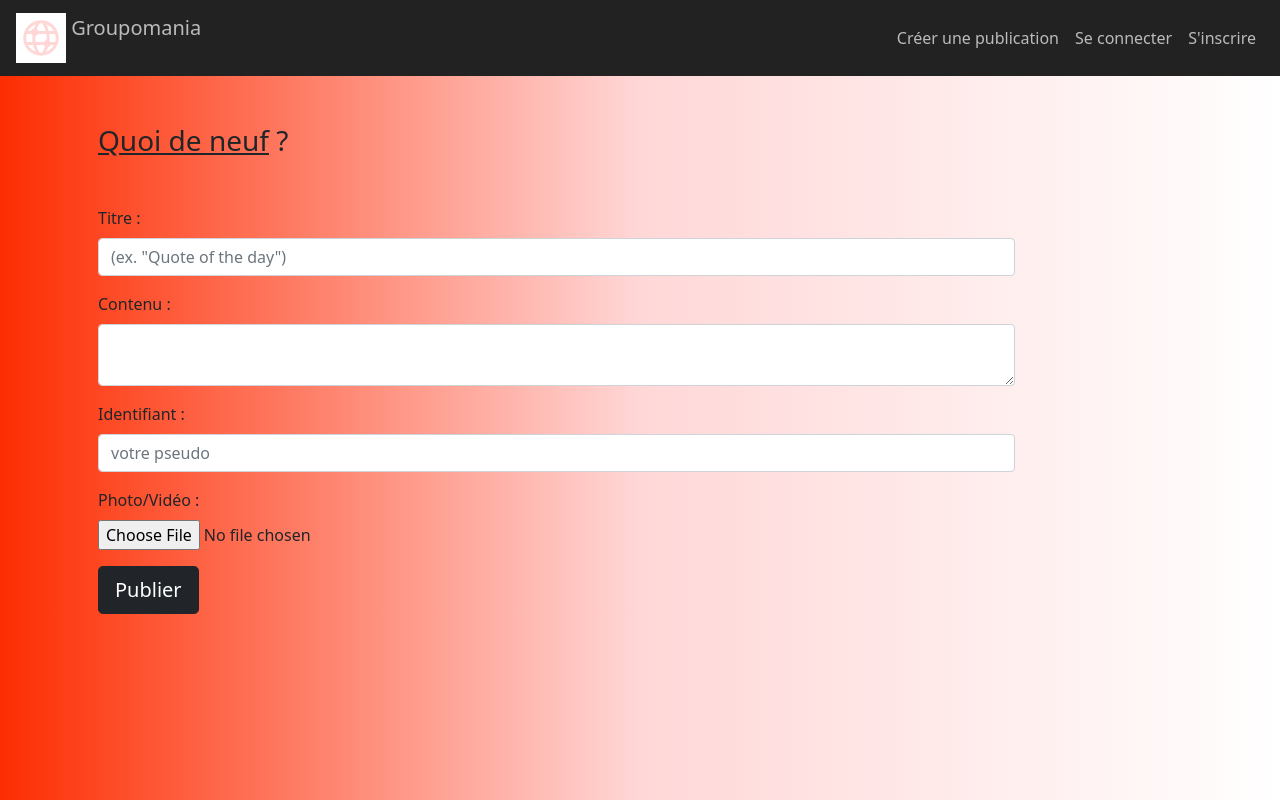
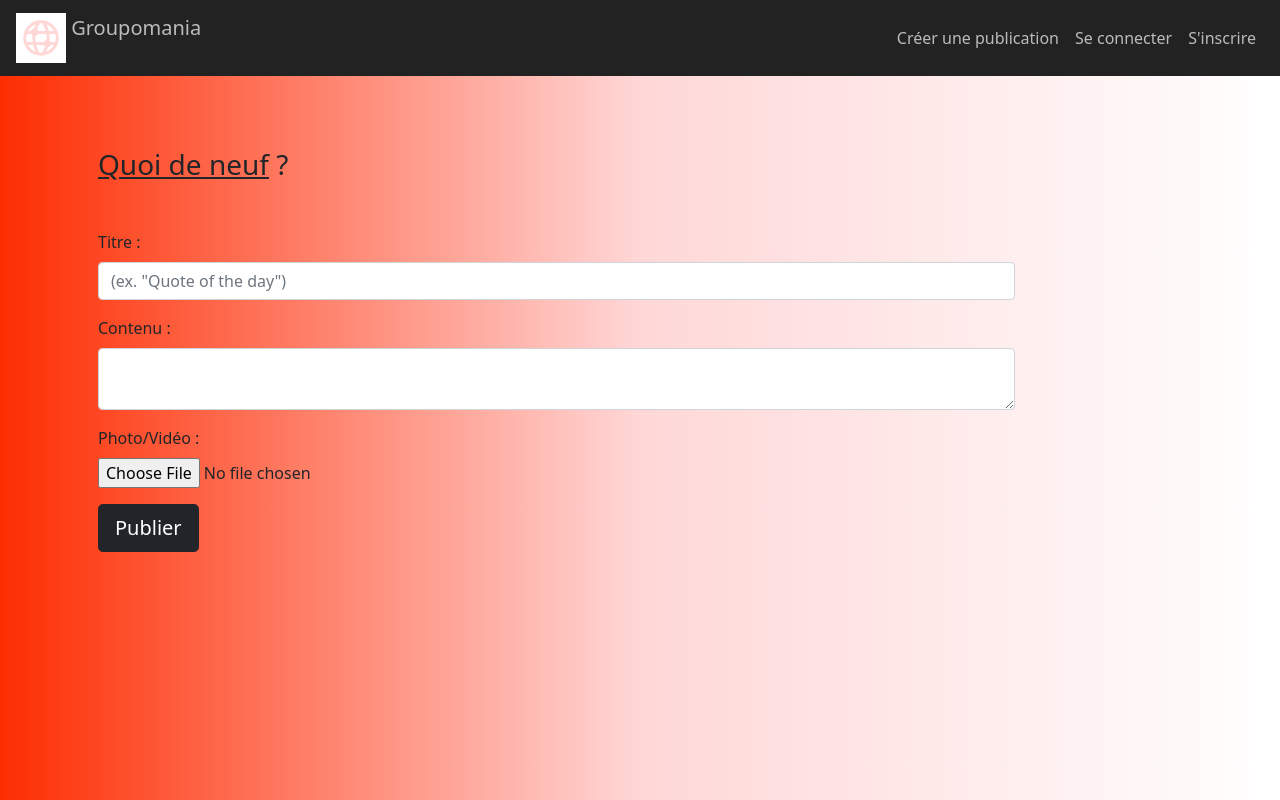
Before and after one commit to Isabelle-wd/IsabelleMartinez_P7_Groupomania, a React (Create React App) app in the folder Frontend/: page /CreatePost in a window 1280 px wide. Built offline with nearby package versions, Linux system fonts and the light colour scheme; sample sign-in values are in the browser's storage.

Commit message:
comments

```diff
--- a/Frontend/src/components/NavigationBar.js
+++ b/Frontend/src/components/NavigationBar.js
@@ -18,7 +18,7 @@ const Styles = styled.div`
 
 export const NavigationBar = () => (
     <Styles>
-        <Navbar expand="lg" variant="dark">
+        <Navbar expand="lg" variant="dark" fixed="top">
               <Navbar.Brand className="ms-3" href="/">
                 <img
                   alt=""
--- a/Frontend/src/index.css
+++ b/Frontend/src/index.css
@@ -1,7 +1,11 @@
-
+html {
+  height: 100%;
+}
 
 body {
-
+  padding-top: 100px;
+  height: 100%;
+  margin: auto;
   font-family: sans-serif;
   background: #FFD7D7;
   background: -webkit-linear-gradient(to right, #FD2D01, #FFD7D7, #ffffff);
--- a/Frontend/src/pages/CreatePost.js
+++ b/Frontend/src/pages/CreatePost.js
@@ -13,7 +13,7 @@ function CreatePost() {
         title:"",
         content:"",
         url: null,
-        username: "",
+
     };
 
     useEffect(() => {
@@ -27,7 +27,7 @@ function CreatePost() {
         title: Yup.string().required("N'oubliez pas de mettre un titre à votre publication!!"),
         content: Yup.string().required(),
         url: Yup.mixed(),
-        username: Yup.string().min(3).max(25).required(),
+
     });
 
     const onSubmit = (data) => {
@@ -77,19 +77,7 @@ function CreatePost() {
                             </Col>
                     </Form.Group>
 
-                    <Form.Group className="position-relative mb-3">
-                        <Form.Label> Identifiant : </Form.Label>
-                            <Col sm={10}>
-                                <Form.Control
-                                    id="inputCreatePost"
-                                    name="username"
-                                    placeholder="votre pseudo"
-                                    value={values.username}
-                                    onChange={handleChange}
-                                    isInvalid={!!errors.username}
-                                />
-                            </Col>
-                    </Form.Group>
+
 
                     <Form.Group className="position-relative mb-3">
                             <Form.Label>Photo/Vidéo :</Form.Label>
--- a/Frontend/src/pages/Home.js
+++ b/Frontend/src/pages/Home.js
@@ -3,6 +3,7 @@ import { useEffect, useState } from "react";
 import { useHistory } from "react-router-dom";
 import {Card, Container} from "react-bootstrap";
 import axios from "axios"; // Facilite les requêtes API
+
 
 
 
--- a/Frontend/src/pages/Post.js
+++ b/Frontend/src/pages/Post.js
@@ -1,15 +1,18 @@
 import React from "react";
 import {Card, Container, Form, Button} from "react-bootstrap";
-import { useEffect, useState } from "react";
-import { useParams } from "react-router-dom";
+import { useEffect, useState, useContext } from "react";
+import { useParams, useHistory } from "react-router-dom";
 import axios from "axios"; // Facilite les requêtes API
+import { AuthContext } from "../helpers/AuthContext";
 
 function Post() {
     let {id} = useParams();
     const [postObject,setPostObject] = useState({});
     const [comments, setComments] = useState([]);
-    const [newComment, setNewComment] = useState("")
+    const [newComment, setNewComment] = useState("");
+    const { authState } = useContext(AuthContext);
 
+    let history = useHistory();
 
     useEffect(() => {
         axios.get(`http://localhost:3001/posts/getOnePost/${id}`,
@@ -46,8 +49,7 @@ function Post() {
           const commentToAdd = {
             message: newComment,
             username: response.data.username,
-          }
-
+          };
           setComments([...comments, commentToAdd]);
           setNewComment("");
         }
@@ -83,7 +85,6 @@ function Post() {
                 <Card.Body>
                   <Card.Title> {comment.username} </Card.Title>
                   <Card.Text key={key} className="comment"> {comment.message}</Card.Text>
-                  <Card.Link href="#">Card Link</Card.Link>
                 </Card.Body>
                 </Card>
               )
```
Also changed, not shown: 2 other files (tests, documents, lock files or other folders).
